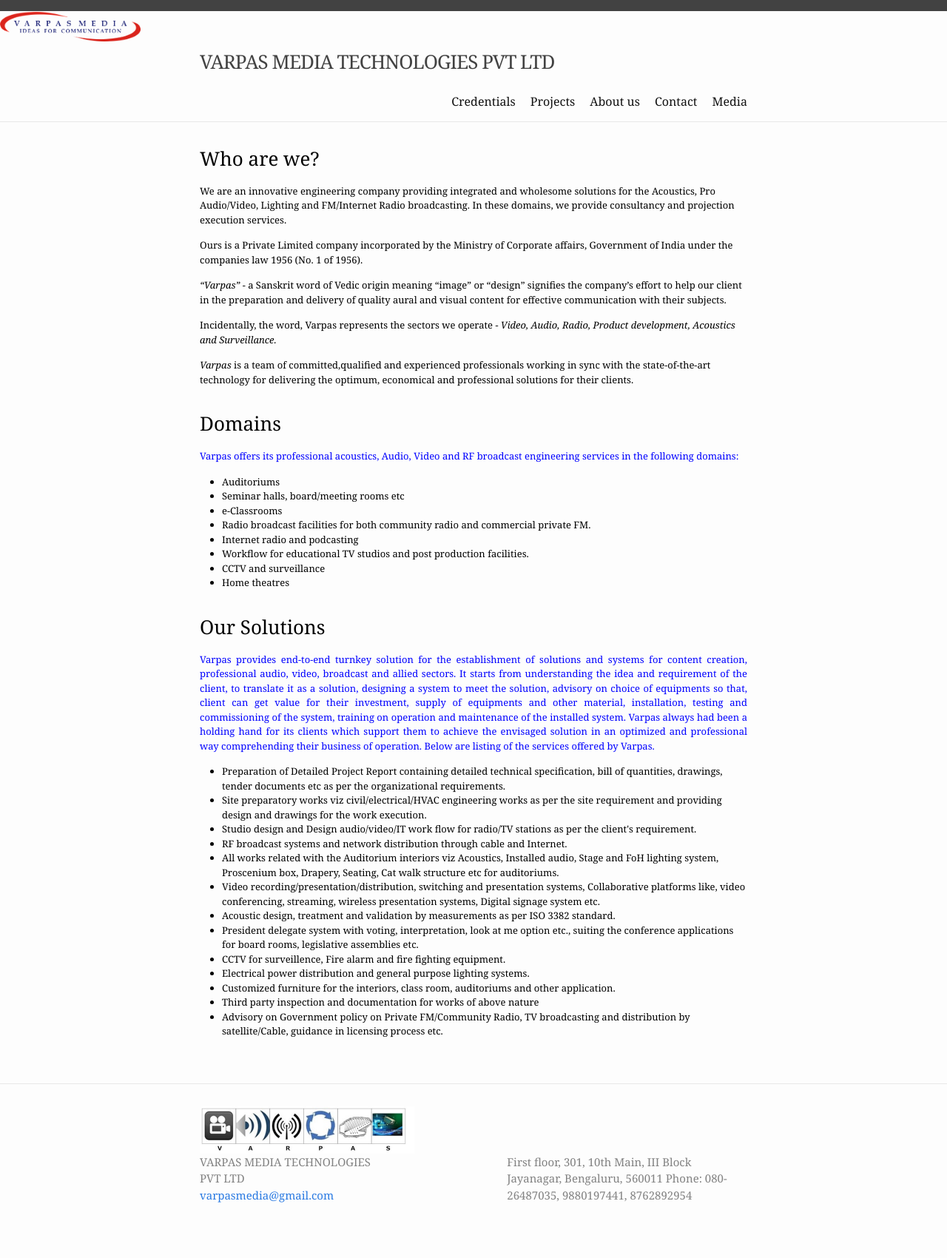
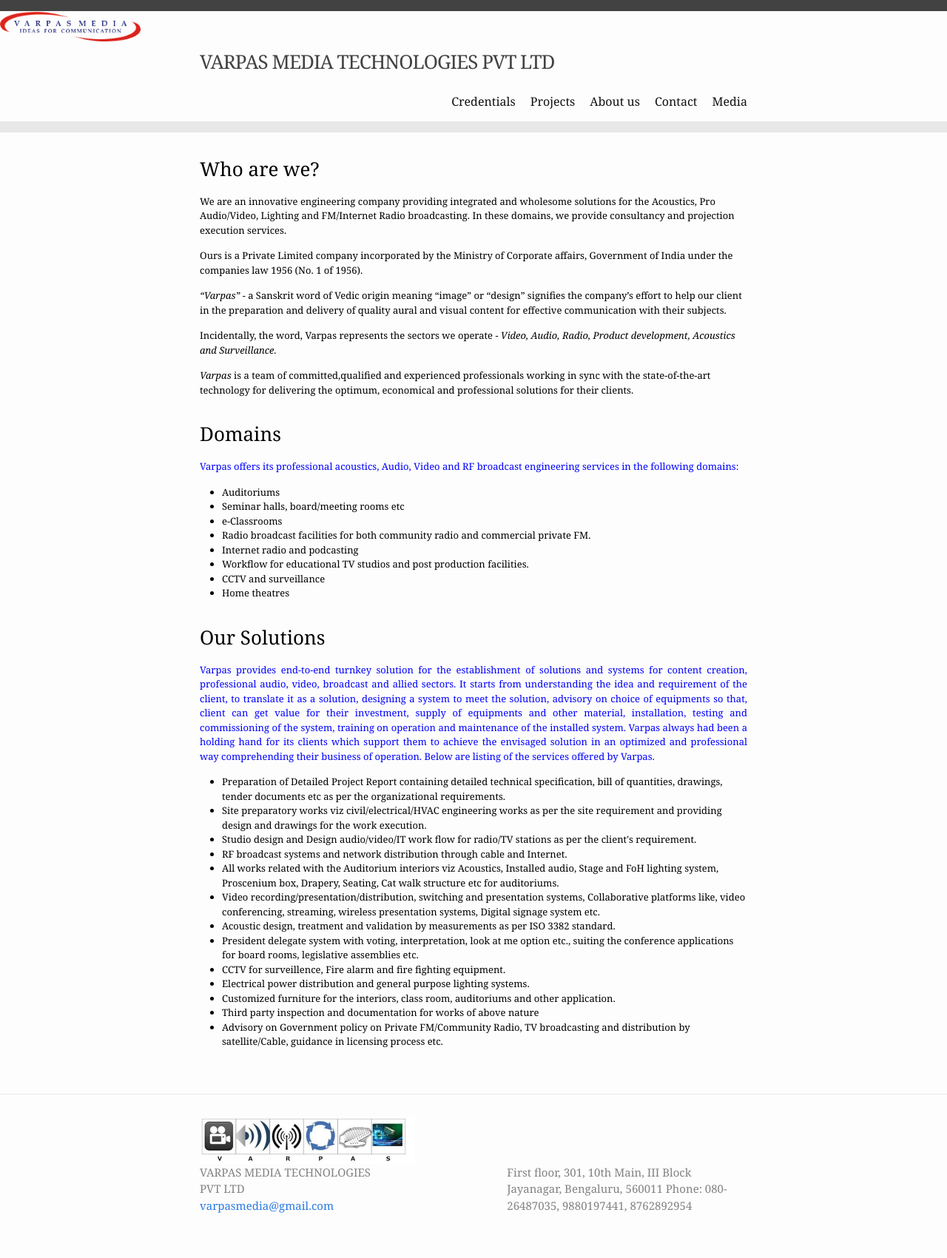
Before and after one commit to VarpasMedia/VarpasMedia.github.io, a Jekyll site: the page built from index.md, in a window 1280 px wide. Shown: the whole page at 74% size. Built offline with Jekyll 4.4.1, drawn with Linux system fonts in a browser that asks for light colours.

Commit message:
Update _layout.scss

```diff
--- a/_sass/minima/_layout.scss
+++ b/_sass/minima/_layout.scss
@@ -3,7 +3,7 @@
  */
 .site-header {
   border-top: 15px solid $grey-color-dark;
-  border-bottom: 1px solid $grey-color-light;
+  border-bottom: 15px solid $grey-color-light;
   min-height: $spacing-unit * 1.865;
 
   // Positioning context for the mobile navigation icon
```
